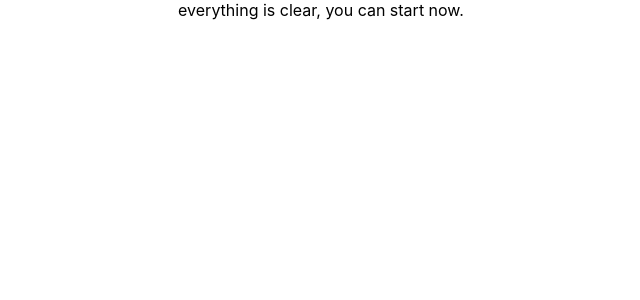
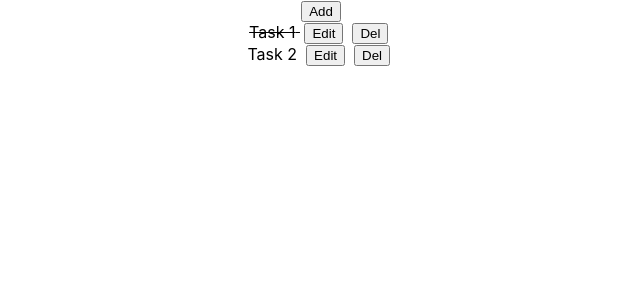
Before and after one commit to sayakass/my-app, a JavaScript app: page / in a window 1280 px wide. Shown: the top 300 px of the page, without its empty margins (319-959 px from the left). Built offline with nearby package versions, Linux system fonts and the light colour scheme; the HTML template or start-up script is replaced by a standard one.

Commit message:
lab4 update

```diff
--- a/src/App.js
+++ b/src/App.js
@@ -1,7 +1,19 @@
 import './App.css';
+import Button from './components/Button';
+import Task from './components/Task';
 
 function App() {
-  return <div className="App">everything is clear, you can start now.</div>;
+  return (
+    <div className="App">
+      <div>
+        <Button name="Add" />
+      </div>
+      <Task name="Task 1" style={{ textDecorationLine: 'line-through' }} />
+      <div>
+        <Task name="Task 2" />
+      </div>
+    </div>
+  );
 }
 
 export default App;
--- /dev/null
+++ b/src/components/Button.js
@@ -0,0 +1,11 @@
+function Button(props) {
+  return (
+    <span>
+      &nbsp;
+      <button> {props.name} </button>
+      &nbsp;
+    </span>
+  );
+}
+
+export default Button;
--- /dev/null
+++ b/src/components/Task.js
@@ -0,0 +1,13 @@
+import Button from './Button';
+
+function Task(props) {
+  return (
+    <div>
+      <span style={props.style}> {props.name} </span>
+      <Button name="Edit" />
+      <Button name="Del" />
+    </div>
+  );
+}
+
+export default Task;
```
